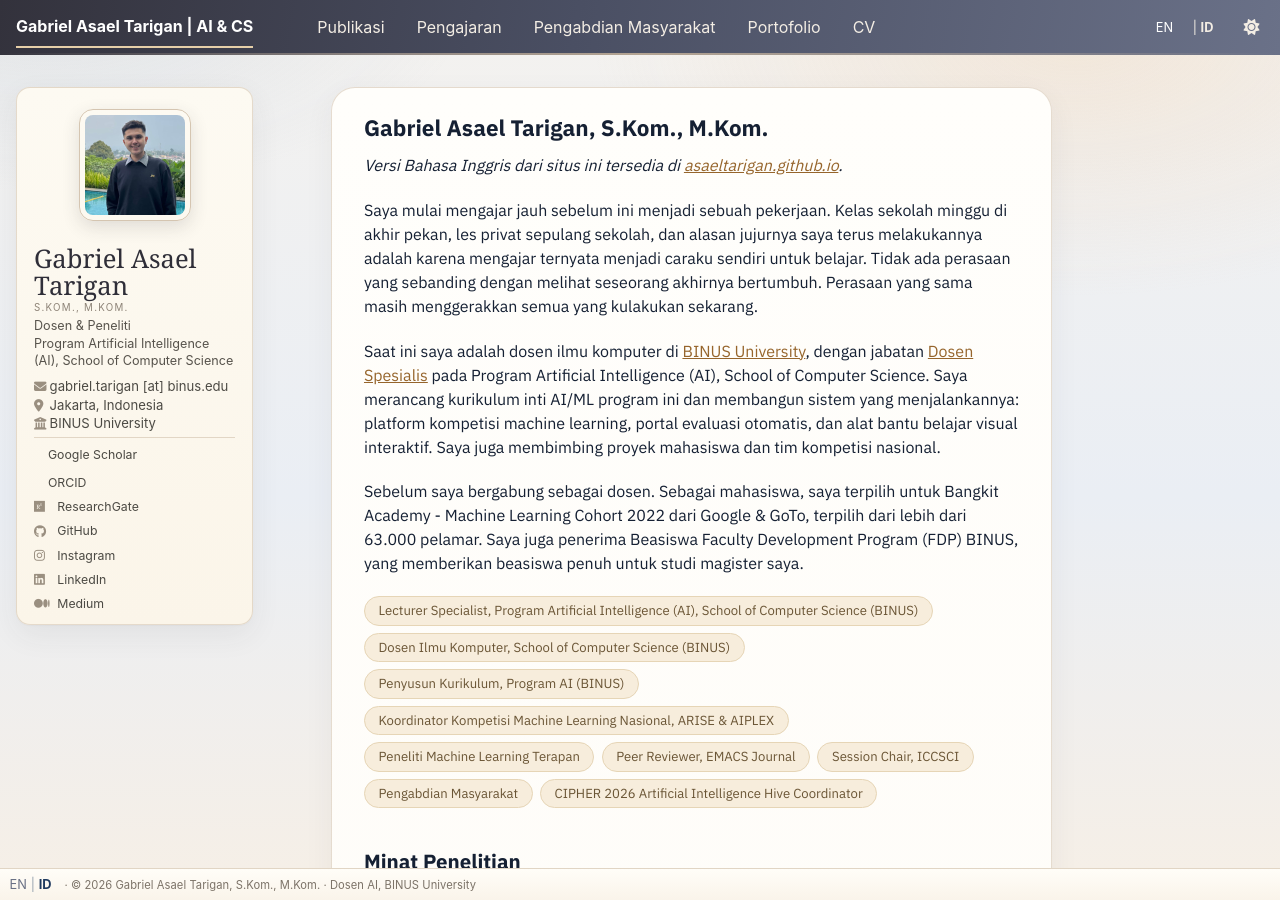
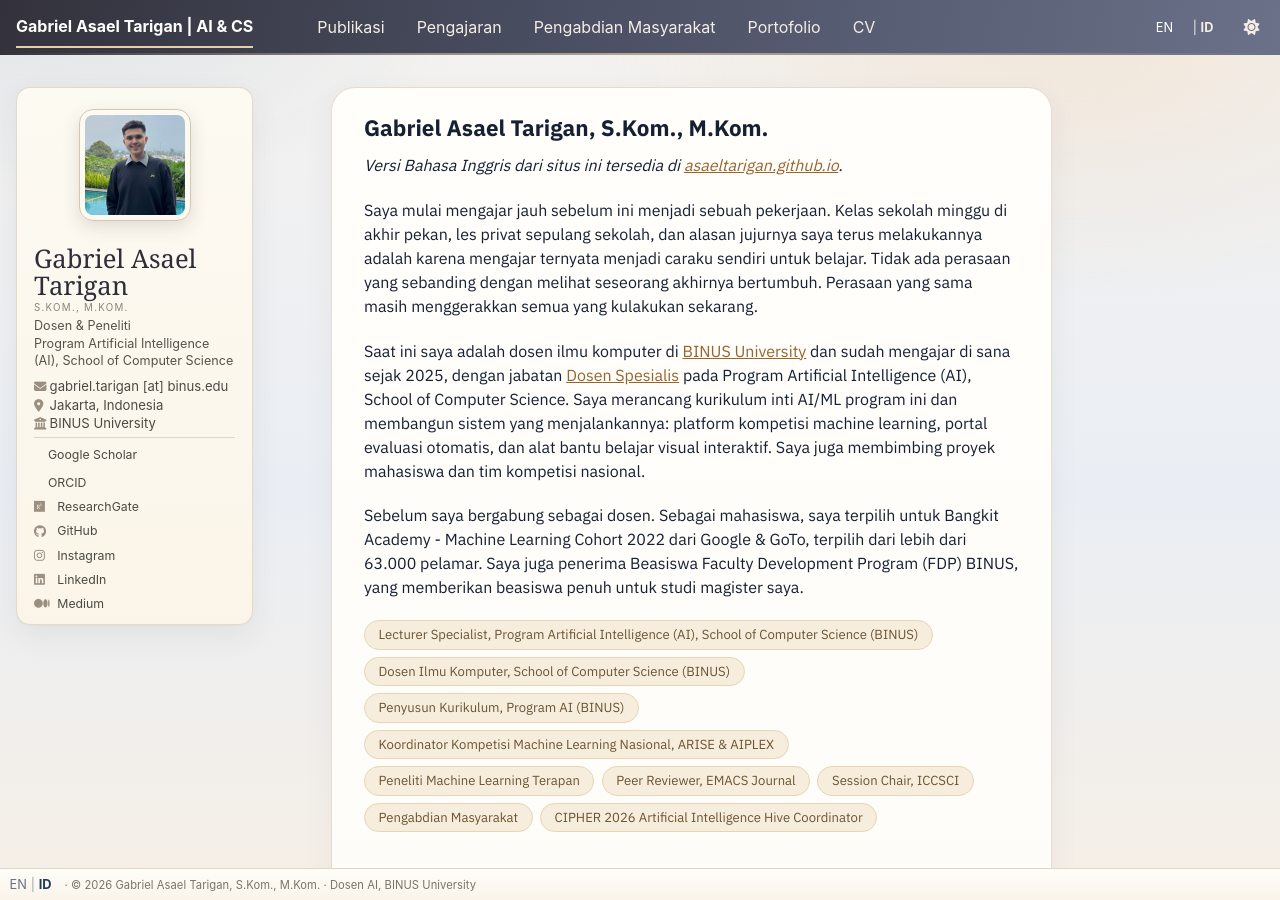
Before and after one commit to asaeltarigan/id, a Jekyll site: the page built from _pages/about.md, in a window 1280 px wide and 900 px high. Built offline with Jekyll 4.4.1, drawn with Linux system fonts in a browser that asks for light colours; some web fonts are replaced; a style sheet for code colours, icons or effects is not loaded.

Commit message:
tentang: mengajar sejak 2025

```diff
--- a/_pages/about.md
+++ b/_pages/about.md
@@ -2,7 +2,7 @@
 permalink: /
 title: "Gabriel Asael Tarigan, S.Kom., M.Kom."
 seo_title: "Gabriel Asael Tarigan | Dosen Artificial Intelligence & Ilmu Komputer"
-description: "Gabriel Asael Tarigan adalah dosen dan peneliti ilmu komputer di BINUS University, mengajar pada Program Artificial Intelligence (AI), School of Computer Science. Bidangnya machine learning terapan, sistem ML, dan MLOps, serta perancangan kurikulum AI."
+description: "Gabriel Asael Tarigan adalah dosen dan peneliti ilmu komputer di BINUS University, mengajar pada Program Artificial Intelligence (AI), School of Computer Science. Bidangnya machine learning terapan, sistem ML, dan MLOps, serta perancangan kurikulum AI. Ia mengajar di BINUS University sejak 2025."
 author_profile: true
 redirect_from:
   - /tentang/
@@ -13,7 +13,7 @@ redirect_from:
 
 Saya mulai mengajar jauh sebelum ini menjadi sebuah pekerjaan. Kelas sekolah minggu di akhir pekan, les privat sepulang sekolah, dan alasan jujurnya saya terus melakukannya adalah karena mengajar ternyata menjadi caraku sendiri untuk belajar. Tidak ada perasaan yang sebanding dengan melihat seseorang akhirnya bertumbuh. Perasaan yang sama masih menggerakkan semua yang kulakukan sekarang.
 
-Saat ini saya adalah dosen ilmu komputer di [BINUS University](https://www.binus.ac.id), dengan jabatan [Dosen Spesialis](https://socs.binus.ac.id/artificial-intelligence/people/gabriel-asael-tarigan-s-kom-m-kom/) pada Program Artificial Intelligence (AI), School of Computer Science. Saya merancang kurikulum inti AI/ML program ini dan membangun sistem yang menjalankannya: platform kompetisi machine learning, portal evaluasi otomatis, dan alat bantu belajar visual interaktif. Saya juga membimbing proyek mahasiswa dan tim kompetisi nasional.
+Saat ini saya adalah dosen ilmu komputer di [BINUS University](https://www.binus.ac.id) dan sudah mengajar di sana sejak 2025, dengan jabatan [Dosen Spesialis](https://socs.binus.ac.id/artificial-intelligence/people/gabriel-asael-tarigan-s-kom-m-kom/) pada Program Artificial Intelligence (AI), School of Computer Science. Saya merancang kurikulum inti AI/ML program ini dan membangun sistem yang menjalankannya: platform kompetisi machine learning, portal evaluasi otomatis, dan alat bantu belajar visual interaktif. Saya juga membimbing proyek mahasiswa dan tim kompetisi nasional.
 
 Sebelum saya bergabung sebagai dosen. Sebagai mahasiswa, saya terpilih untuk Bangkit Academy - Machine Learning Cohort 2022 dari Google & GoTo, terpilih dari lebih dari 63.000 pelamar. Saya juga penerima Beasiswa Faculty Development Program (FDP) BINUS, yang memberikan beasiswa penuh untuk studi magister saya.
 
```
